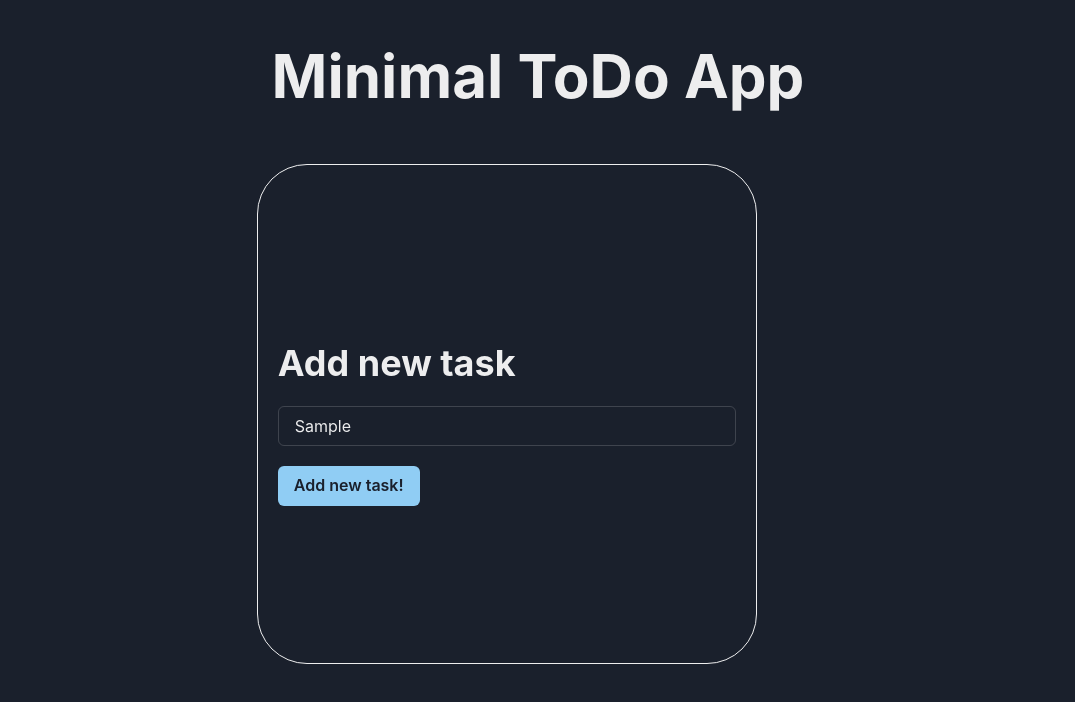
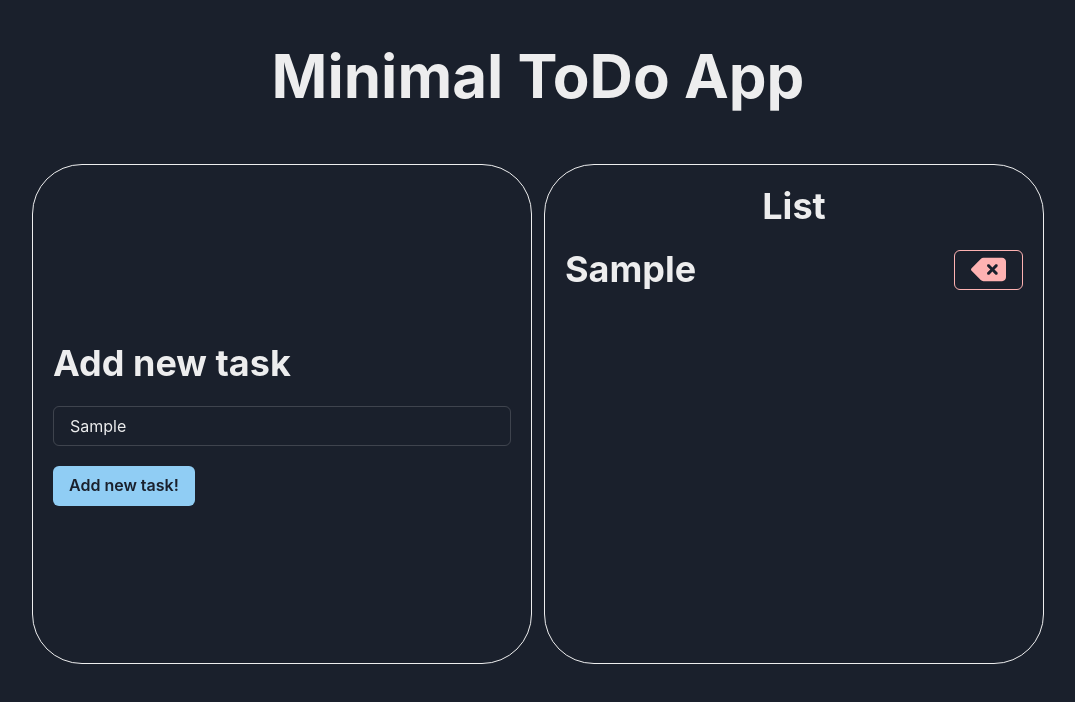
Before and after one commit to emibonezzi/task-app, a React (Vite) app: page / in a window 1280 px wide. Both pictures are taken after typing "Sample" into the empty fields and a click on the button "Add new task!". Shown: the top 702 px of the page, without its empty margins (102-1177 px from the left). Built offline with nearby package versions, Linux system fonts and the light colour scheme.

Commit message:
Added functionality

```diff
--- a/src/App.tsx
+++ b/src/App.tsx
@@ -2,9 +2,10 @@ import { Box, Flex, Grid, GridItem, Heading } from "@chakra-ui/react";
 import "./App.css";
 import TaskForm from "./components/TasksForm";
 import { useState } from "react";
+import TasksList from "./components/TasksList";
 
 function App() {
-  const [toDoList, setToDoList] = useState([]);
+  const [toDoList, setToDoList] = useState<string[]>([]);
 
   return (
     <Grid
@@ -24,9 +25,13 @@ function App() {
         </Heading>
       </GridItem>
       <GridItem area={"new_task"}>
-        <TaskForm></TaskForm>
+        <TaskForm
+          onNewTask={(task) => setToDoList([...toDoList, task])}
+        ></TaskForm>
       </GridItem>
-      <GridItem area={"tasks"}></GridItem>
+      <GridItem area={"tasks"}>
+        <TasksList list={toDoList}></TasksList>
+      </GridItem>
     </Grid>
   );
 }
--- a/src/components/TasksForm.tsx
+++ b/src/components/TasksForm.tsx
@@ -26,11 +26,13 @@ const TaskForm = ({ onNewTask }: Props) => {
         }}
       >
         <Box mb={5}>
-          <label htmlFor="">
+          <label htmlFor="name">
             <Input ref={ref} id="name" placeholder="Type some task..."></Input>
           </label>
         </Box>
-        <Button colorScheme="blue"> Add new task!</Button>
+        <Button type="submit" colorScheme="blue">
+          Add new task!
+        </Button>
       </form>
     </Box>
   );
--- /dev/null
+++ b/src/components/TasksList.tsx
@@ -0,0 +1,49 @@
+import {
+  Heading,
+  Input,
+  Button,
+  Box,
+  List,
+  ListItem,
+  Flex,
+} from "@chakra-ui/react";
+import { FaDeleteLeft } from "react-icons/fa6";
+
+interface Props {
+  list: string[];
+}
+
+const TasksList = ({ list }: Props) => {
+  return (
+    <Box
+      paddingX={5}
+      display="flex"
+      flexDirection={"column"}
+      borderRadius={50}
+      border="1px"
+      minW={{ base: "300px", lg: "500px" }}
+      minH={{ base: "300px", lg: "500px" }}
+      boxSize={{ base: "fit-content", lg: "fit-content" }}
+    >
+      <Heading textAlign="center" paddingY={5}>
+        List
+      </Heading>
+      <List>
+        {list.map((item) => {
+          return (
+            <ListItem>
+              <Flex mb={3} justifyContent="space-between" alignItems="center">
+                <Heading>{item}</Heading>
+                <Button colorScheme="red" variant="outline">
+                  <FaDeleteLeft color="red.100" fontSize="35px" />
+                </Button>
+              </Flex>
+            </ListItem>
+          );
+        })}
+      </List>
+    </Box>
+  );
+};
+
+export default TasksList;
```
